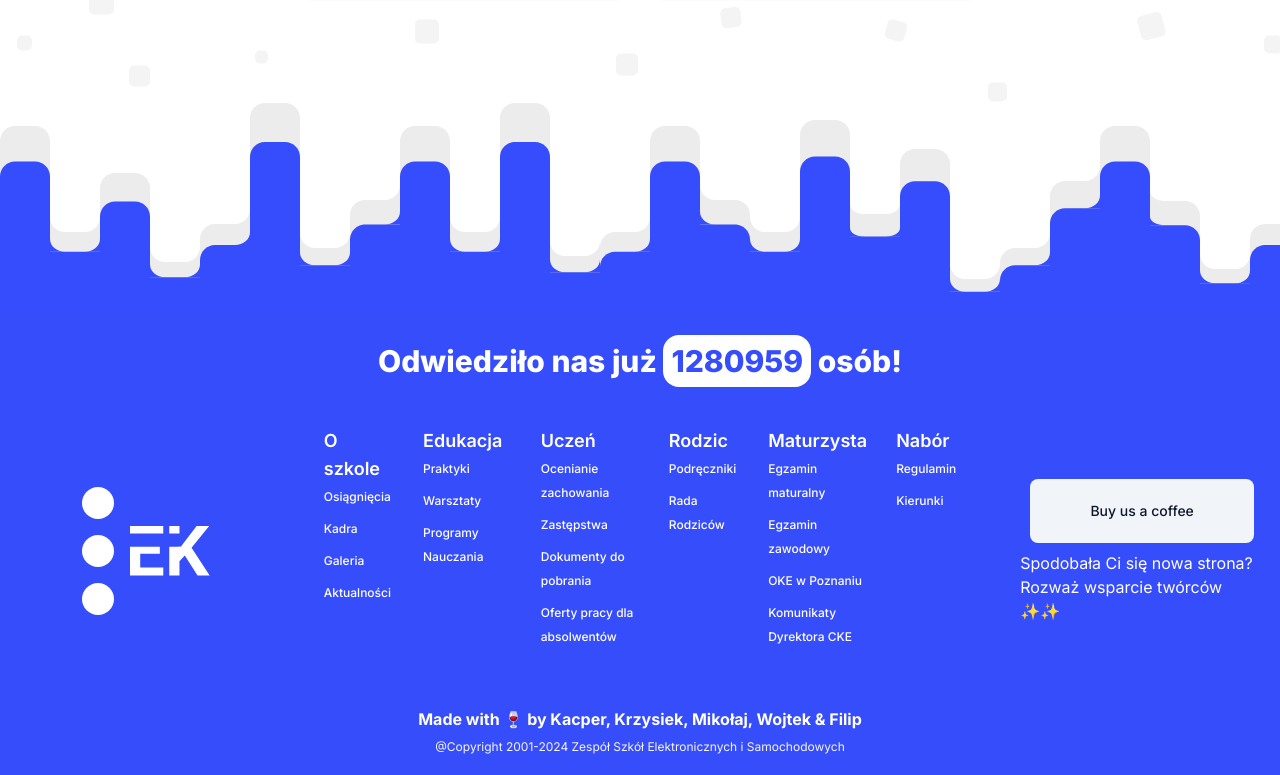
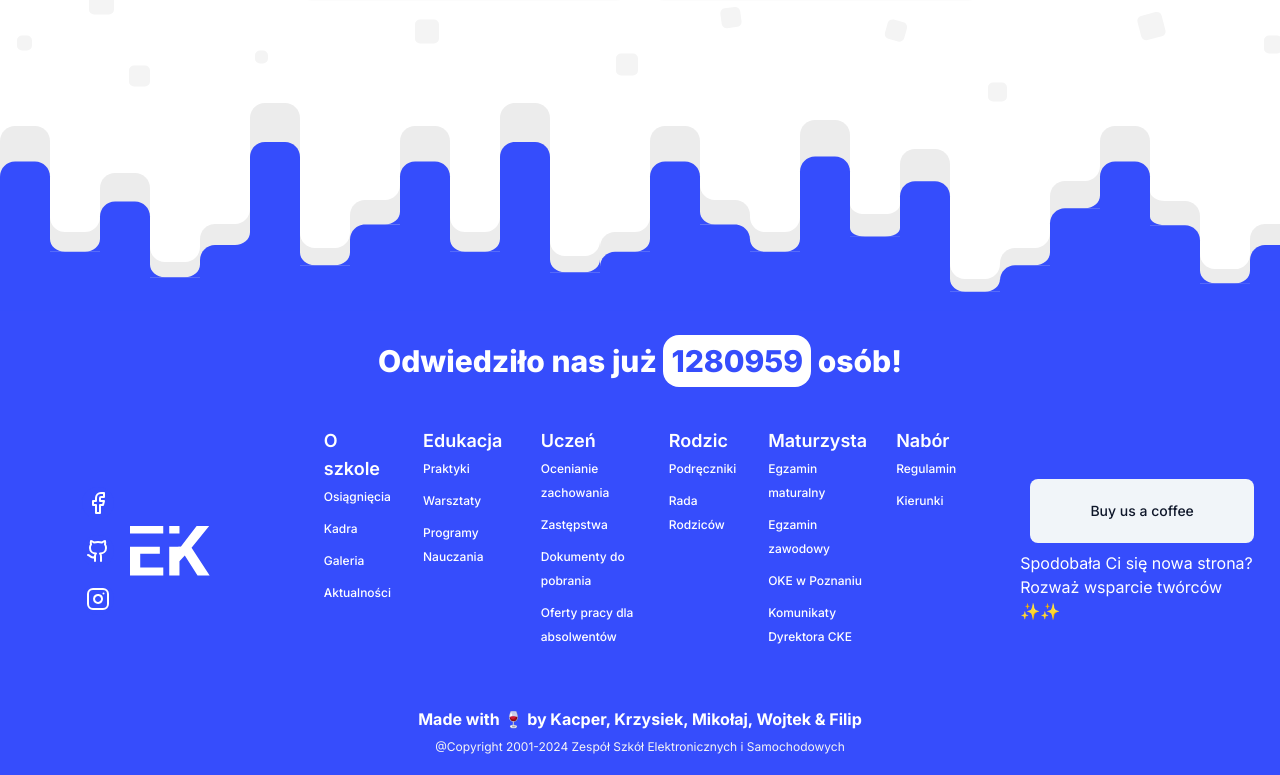
Before and after one commit to CyberSecurityLabPL/elektronik-webpage, a Next.js app in the folder frontend/: page /dokumenty in a window 1280 px wide. Shown: the part 1046-1821 px from the top of the page. Built offline with nearby package versions, Linux system fonts and the light colour scheme.

Commit message:
added icons to footer

```diff
--- a/frontend/src/components/FIleCard.tsx
+++ b/frontend/src/components/FIleCard.tsx
@@ -45,11 +45,9 @@ export default function FileCard({name, date, url, fileType} : {name: string, da
 
 function DownloadIcon() {
   return (
-    <Link href={"#"} passHref>
-        <Button variant="ghost" size="icon">
-          <Download className="h-5 w-5" />
-        </Button>
-    </Link>
+    <Button variant="ghost" size="icon">
+        <Download className="h-5 w-5" />
+    </Button>
   )
 }
 
--- a/frontend/src/components/footer.tsx
+++ b/frontend/src/components/footer.tsx
@@ -3,6 +3,7 @@ import Image from "next/image"
 import { Button } from "./ui/button"
 import { ReactNode } from "react"
 import Link from "next/link"
+import { LucideProps, Github, Facebook, Instagram } from "lucide-react"
 
 export default function Footer(){
     return (
@@ -19,9 +20,13 @@ export default function Footer(){
 }
 
 //component for social media panel
-function TempIcon(){
+function LinkIcon({icon: Icon, href} : {icon: React.FC<LucideProps>, href: string}){
     return (
-        <div className="w-8 h-8 bg-background m-2 rounded-full"></div>
+        <Link passHref href={href}>
+            <div className="w-8 h-8 bg-primary m-2 rounded-full flex justify-center items-center text-background">
+                <Icon />
+            </div>
+        </Link>
     )
 }
 
@@ -55,12 +60,14 @@ function SocialMedia(){
     return (
         <div className="flex justify-center ml-4 w-64">
             <div className="flex justify-center flex-col h-full mx-2">
-                <TempIcon />
-                <TempIcon />
-                <TempIcon />
+                <LinkIcon icon={Facebook} href="" />
+                <LinkIcon icon={Github} href="https://github.com/CyberSecurityLabPL/elektronik-webpage" />
+                <LinkIcon icon={Instagram} href="" />
             </div>
             <div className="flex justify-center flex-col w-20 relative">
-                <Image alt="logo" fill src={"/logo-white.svg"} />
+                <Link passHref href={"/"}>
+                    <Image alt="logo" fill src={"/logo-white.svg"} />
+                </Link>
             </div>
         </div>
     )
```
